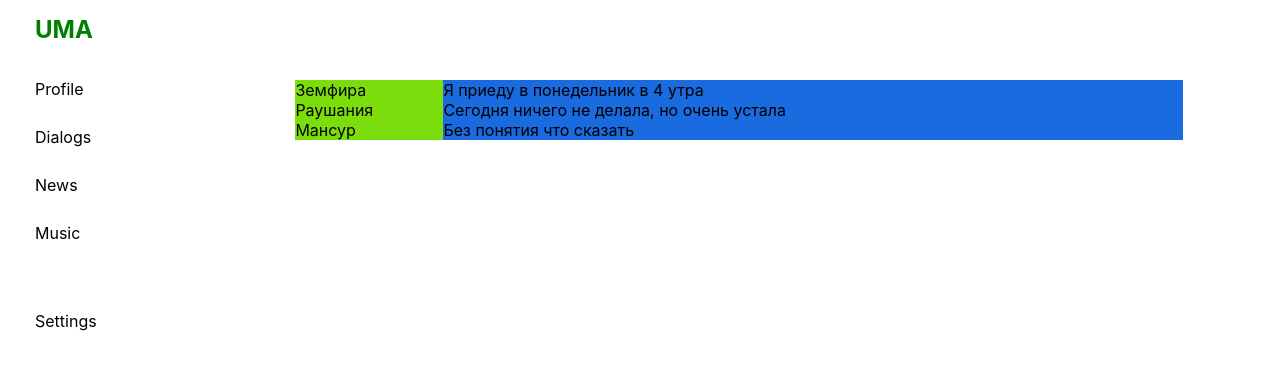
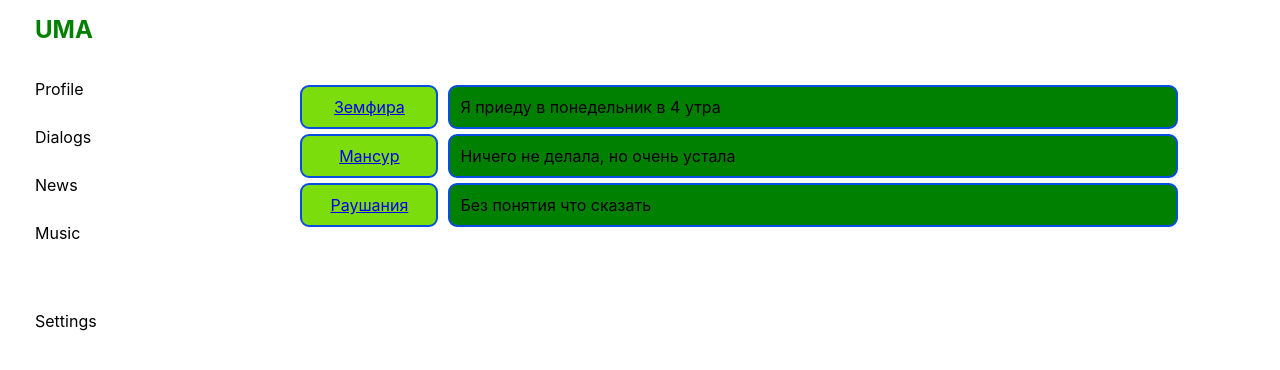
Before and after one commit to UMAtaullin/ks, a React (Create React App) app: page /dialogs in a window 1280 px wide. Shown: the top 370 px of the page. Built offline with nearby package versions, Linux system fonts and the light colour scheme.

Commit message:
dialogData-messageData-postData

```diff
--- /dev/null
+++ b/src/components/Dialogs/Dialog/Dialog.jsx
@@ -0,0 +1,16 @@
+import React from 'react';
+import cls from './Dialog.module.css'
+import { NavLink } from 'react-router-dom'
+
+const Dialog = (props) => {
+  return (
+    <div className={cls.dialog}>
+      <NavLink to={'dialog/' + props.id}>
+        {props.name}
+      </NavLink>
+    </div>
+  )
+
+}
+
+export default Dialog
--- /dev/null
+++ b/src/components/Dialogs/Dialog/Dialog.module.css
@@ -0,0 +1,12 @@
+.dialog {
+  margin: 5px;
+  padding: 10px;
+  text-align: center;
+  background-color: #7cdd0d;
+  border: 2px solid rgb(8, 77, 226);
+  border-radius: 9px;
+}
+
+.dialog a:focus {
+  color: rgb(5, 85, 235);
+}
--- a/src/components/Dialogs/Dialogs.jsx
+++ b/src/components/Dialogs/Dialogs.jsx
@@ -1,18 +1,30 @@
 import React from 'react';
 import cls from './Dialogs.module.css'
+import Dialog from './Dialog/Dialog'
+import Message from './Message/Message'
 
-const Dialogs = () => {
+const Dialogs = (props) => {
+  let dialogsData = [
+    { id: 1, name: 'Земфира' },
+    { id: 2, name: 'Мансур' },
+    { id: 3, name: 'Раушания' },
+  ]
+  let messageData = [
+    { id: 1, message: 'Я приеду в понедельник в 4 утра' },
+    { id: 2, message: 'Ничего не делала, но очень устала' },
+    { id: 3, message: 'Без понятия что сказать' },
+  ]
   return (
     <div className={cls.dialogs_page}>
-      <div className={cls['dialogs_item']}>
-        <div>Земфира</div>
-        <div>Раушания</div>
-        <div>Мансур</div>
+      <div className={cls.dialogs}>
+        <Dialog name={dialogsData[0].name} id={dialogsData[0].id} />
+        <Dialog name={dialogsData[1].name} id={dialogsData[1].id} />
+        <Dialog name={dialogsData[2].name} id={dialogsData[2].id} />
       </div>
-      <div className={cls['messages_item']}>
-        <div>Я приеду в понедельник в 4 утра</div>
-        <div>Сегодня ничего не делала, но очень устала</div>
-        <div>Без понятия что сказать</div>
+      <div className={cls.messages}>
+        <Message message={messageData[0].message} />
+        <Message message={messageData[1].message} />
+        <Message message={messageData[2].message} />
       </div>
     </div>
   )
--- a/src/components/Dialogs/Dialogs.module.css
+++ b/src/components/Dialogs/Dialogs.module.css
@@ -8,12 +8,10 @@
   grid-template-columns: 2fr 10fr;
 }
 
-.dialogs_item {
+.dialogs {
   grid-area: d;
-  background-color: #7cdd0d;
 }
 
-.messages_item {
+.messages {
   grid-area: m;
-  background-color: #1a6ae0;
 }
--- /dev/null
+++ b/src/components/Dialogs/Message/Message.jsx
@@ -0,0 +1,12 @@
+import React from 'react';
+import cls from './Message.module.css'
+
+const Message = (props) => {
+  return (
+    <div className={cls.message}>
+      <div>{props.message}</div>
+    </div>
+  )
+}
+
+export default Message
--- /dev/null
+++ b/src/components/Dialogs/Message/Message.module.css
@@ -0,0 +1,7 @@
+.message {
+  margin: 5px;
+  padding: 10px;
+  background-color: green;
+  border: 2px solid rgb(8, 77, 226);
+  border-radius: 9px;
+}
--- a/src/components/Profile/MyPosts/MyPosts.jsx
+++ b/src/components/Profile/MyPosts/MyPosts.jsx
@@ -3,6 +3,10 @@ import Post from './Post/Post'
 import cls from './MyPosts.module.css'
 
 const MyPosts = () => {
+  let postData = [
+    { id: 1, message: 'Hi, it is my first post', like: 5 },
+    { id: 2, message: 'That is what is new in my life today', like: 14 },
+  ]
   return (
     <div className={cls.new}>
       New post
@@ -13,8 +17,8 @@ const MyPosts = () => {
       </div>
       <div className={cls.my}>My posts</div>
       <div className='posts'>
-        <Post message='Hi, it is my first post' like='5' />
-        <Post message='That is what is new in my life today' like='14' />
+        <Post message={postData[0].message} like={postData[0].like} />
+        <Post message={postData[1].message} like={postData[0].like} />
       </div>
     </div>
   )
```
